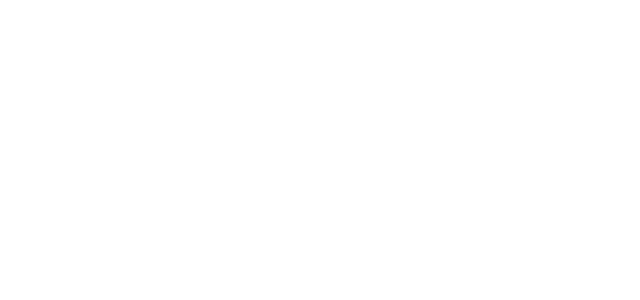
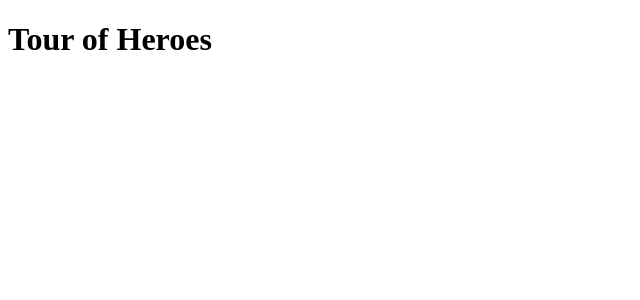
Before and after one commit to Zyrone05/Heros, an Angular app: page / in a window 1280 px wide. Shown: the top 300 px of the page, without its empty margins (0-640 px from the left). Built offline with nearby package versions, Linux system fonts and the light colour scheme.

Commit message:
Title angepasst

```diff
--- a/src/app/app.component.html
+++ b/src/app/app.component.html
@@ -0,0 +1 @@
+<h1>{{title}}</h1>
--- a/src/app/app.component.ts
+++ b/src/app/app.component.ts
@@ -6,5 +6,5 @@
   styleUrls: ['./app.component.css']
 })
 export class AppComponent {
-  title = 'my-app';
+  title = 'Tour of Heroes';
 }
```
